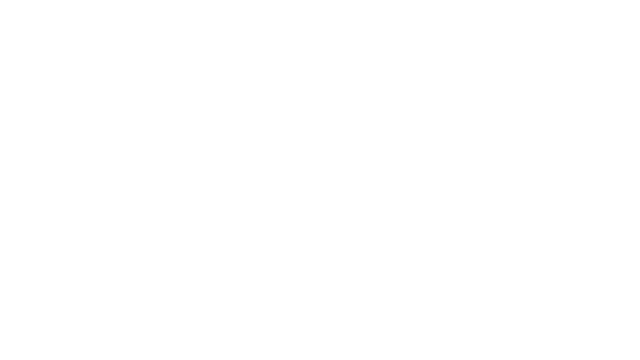
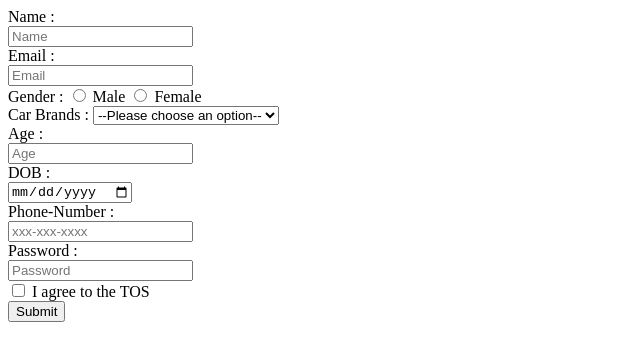
Before and after one commit to acciojob/signup-form-car-silentSK987, a website: page main.html in a window 1280 px wide. Shown: the whole page, without its empty margins (0-640 px from the left). Drawn offline with Linux system fonts and the light colour scheme.

Commit message:
created a submission

```diff
--- a/main.html
+++ b/main.html
@@ -8,6 +8,50 @@
 
 <body>
 	<!-- the entire body must be written by student -->
+
+	<form method="post">
+            <label for="name">Name :</label><br>
+            <input type="text" id="name" placeholder="Name" name="name" required>
+            <br>
+
+            <label for="email">Email :</label><br>
+            <input type="email" id="email" placeholder="Email" name="email" required><br>
+
+
+            <label for="gender">Gender :</label>
+            <input type="radio" id="gender_m" name="gender" required>
+            <label for="gender">Male</label>
+            <input type="radio" id="gender_f" name="gender" required>
+            <label for="gender">Female</label><br>
+
+
+            <label for="cars">Car Brands :</label>
+
+            <select name="cars" id="cars" required>
+            <option value="" disabled selected hidden>--Please choose an option--</option>
+            <option value="volvo">Volvo</option>
+            <option value="saab">Saab</option>
+            <option value="mercedes">Mercedes</option>
+            <option value="audi">Audi</option>
+            </select><br>
+
+            <label for="age">Age :</label><br>
+            <input type="number" id="age" placeholder="Age" name="age" required><br>
+
+            <label for="dob">DOB :</label><br>
+            <input type="date" id="dob" placeholder="DOB" name="dob" required><br>
+
+            <label for="tel">Phone-Number :</label><br>
+            <input type="tel" id="tel" placeholder="xxx-xxx-xxxx" name="tel"><br>
+
+            <label for="password">Password :</label><br>
+            <input type="password" id="password" placeholder="Password" name="password" required><br>
+
+            <input type="checkbox" id="tos" name="tos" required>
+            <label for="tos">I agree to the TOS</label><br>
+
+            <button type="submit">Submit</button>
+          </form>
     <script type="text/javascript" src="./script.js">
 </script>
 
```
